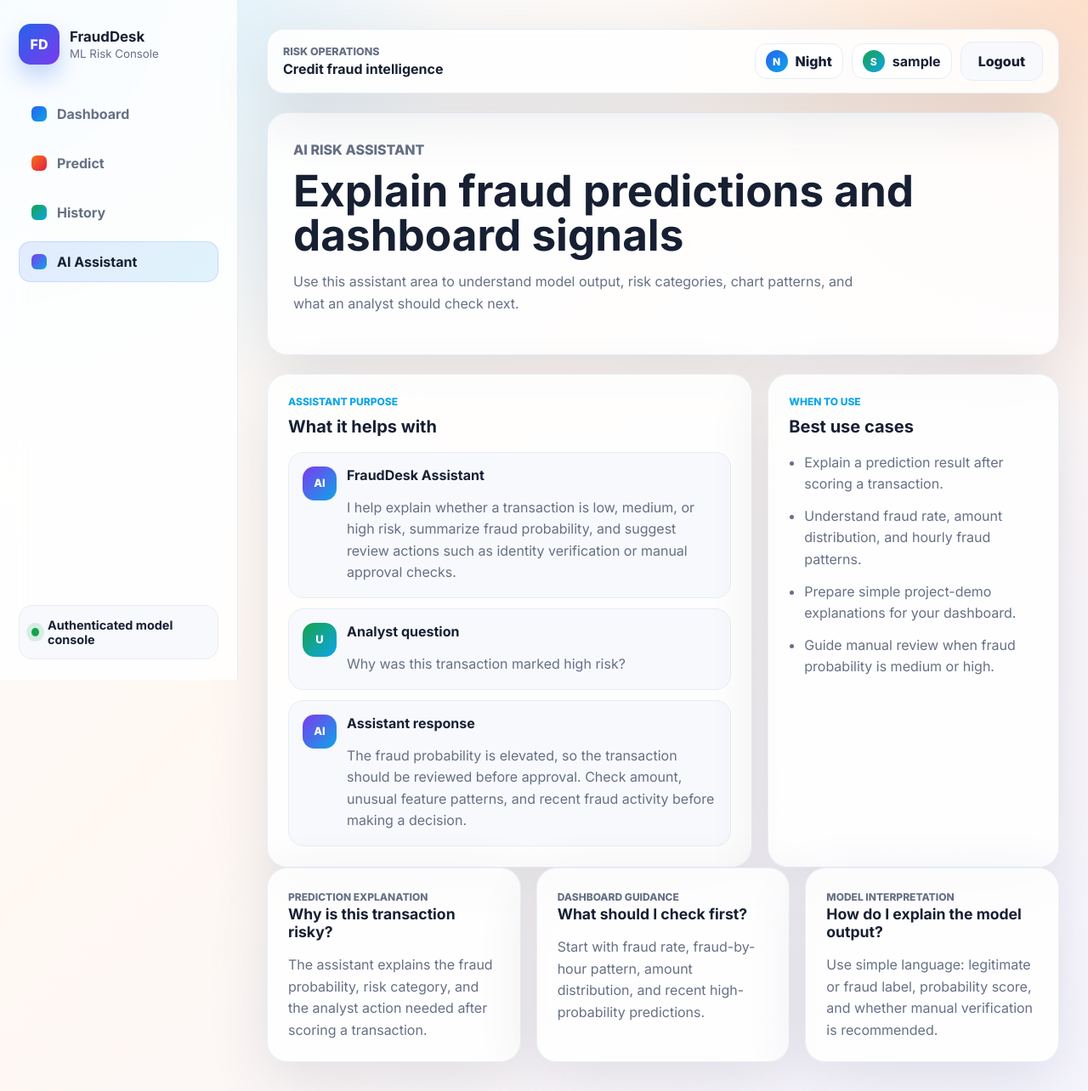
After one commit to Rajesh-1102/credit-card-fraud-detection, a Django app: page /assistant/ in a window 1280 px wide. The commit adds this page. Shown: the whole page at 85% size. Run offline with Django 4.2, Linux system fonts and the light colour scheme; the visitor is signed in with stand-in values (Sample User, id 1).

Commit message:
Add KPI icons and AI assistant page

```diff
--- a/fraud_app/urls.py
+++ b/fraud_app/urls.py
@@ -8,6 +8,7 @@ urlpatterns = [
     path("", views.dashboard, name="dashboard"),
     path("predict/", views.predict, name="predict"),
     path("history/", views.history, name="history"),
+    path("assistant/", views.assistant, name="assistant"),
     path("api/predict/", views.predict_api, name="predict_api"),
     path("plots/<str:name>/", views.plot_image, name="plot_image"),
 ]
--- a/fraud_app/views.py
+++ b/fraud_app/views.py
@@ -89,6 +89,43 @@ def history(request):
     )
 
 
+@login_required
+def assistant(request):
+    return render(
+        request,
+        "fraud_app/assistant.html",
+        {
+            "active_page": "assistant",
+            "assistant_cards": [
+                {
+                    "title": "Prediction explanation",
+                    "prompt": "Why is this transaction risky?",
+                    "response": (
+                        "The assistant explains the fraud probability, risk category, "
+                        "and the analyst action needed after scoring a transaction."
+                    ),
+                },
+                {
+                    "title": "Dashboard guidance",
+                    "prompt": "What should I check first?",
+                    "response": (
+                        "Start with fraud rate, fraud-by-hour pattern, amount distribution, "
+                        "and recent high-probability predictions."
+                    ),
+                },
+                {
+                    "title": "Model interpretation",
+                    "prompt": "How do I explain the model output?",
+                    "response": (
+                        "Use simple language: legitimate or fraud label, probability score, "
+                        "and whether manual verification is recommended."
+                    ),
+                },
+            ],
+        },
+    )
+
+
 @csrf_exempt
 @login_required
 @require_http_methods(["POST"])
--- a/static/fraud_app/styles.css
+++ b/static/fraud_app/styles.css
@@ -141,6 +141,10 @@ a {
 
 .history-icon {
     background: linear-gradient(135deg, var(--green), var(--cyan));
+}
+
+.assistant-icon {
+    background: linear-gradient(135deg, var(--purple), var(--cyan));
 }
 
 .sidebar-note {
@@ -912,6 +999,84 @@ summary {
     line-height: 1.5;
 }
 
+.assistant-preview a {
+    display: inline-flex;
+    margin-top: 12px;
+    color: var(--cyan);
+    font-weight: 800;
+}
+
+.assistant-grid,
+.assistant-card-grid {
+    display: grid;
+    gap: 18px;
+}
+
+.assistant-grid {
+    grid-template-columns: 1.25fr 0.75fr;
+}
+
+.assistant-card-grid {
+    grid-template-columns: repeat(3, minmax(0, 1fr));
+}
+
+.assistant-main,
+.assistant-side,
+.assistant-card {
+    margin-bottom: 0;
+}
+
+.assistant-message {
+    display: grid;
+    grid-template-columns: auto 1fr;
+    gap: 12px;
+    padding: 16px;
+    margin-top: 12px;
+    background: var(--surface-soft);
+    border: 1px solid var(--line);
+    border-radius: 18px;
+}
+
+.assistant-message p,
+.assistant-card p,
+.assistant-list {
+    color: var(--muted);
+    line-height: 1.6;
+}
+
+.assistant-message p,
+.assistant-card p {
+    margin-bottom: 0;
+}
+
+.assistant-avatar {
+    display: grid;
+    place-items: center;
+    width: 40px;
+    height: 40px;
+    color: white;
+    font-size: 0.8rem;
+    font-weight: 900;
+    border-radius: 14px;
+    background: linear-gradient(135deg, var(--purple), var(--cyan));
+}
+
+.analyst-avatar {
+    background: linear-gradient(135deg, var(--green), var(--cyan));
+}
+
+.assistant-list {
+    display: grid;
+    gap: 12px;
+    margin: 0;
+    padding-left: 18px;
+}
+
+.assistant-card h2 {
+    margin-top: 0;
+    font-size: 1.1rem;
+}
+
 .history-filter-form {
     display: grid;
     grid-template-columns: minmax(220px, 1fr) auto auto;
--- /dev/null
+++ b/templates/fraud_app/assistant.html
@@ -0,0 +1,76 @@
+{% extends "fraud_app/base.html" %}
+
+{% block title %}AI Assistant | FraudDesk{% endblock %}
+
+{% block content %}
+<section class="page-heading assistant-heading">
+    <p class="eyebrow">AI risk assistant</p>
+    <h1>Explain fraud predictions and dashboard signals</h1>
+    <p>
+        Use this assistant area to understand model output, risk categories, chart patterns, and what an analyst should check next.
+    </p>
+</section>
+
+<section class="assistant-grid">
+    <article class="panel assistant-main">
+        <div class="panel-heading">
+            <div>
+                <p class="eyebrow">Assistant purpose</p>
+                <h2>What it helps with</h2>
+            </div>
+        </div>
+        <div class="assistant-message">
+            <span class="assistant-avatar">AI</span>
+            <div>
+                <strong>FraudDesk Assistant</strong>
+                <p>
+                    I help explain whether a transaction is low, medium, or high risk, summarize fraud probability,
+                    and suggest review actions such as identity verification or manual approval checks.
+                </p>
+            </div>
+        </div>
+        <div class="assistant-message analyst">
+            <span class="assistant-avatar analyst-avatar">U</span>
+            <div>
+                <strong>Analyst question</strong>
+                <p>Why was this transaction marked high risk?</p>
+            </div>
+        </div>
+        <div class="assistant-message">
+            <span class="assistant-avatar">AI</span>
+            <div>
+                <strong>Assistant response</strong>
+                <p>
+                    The fraud probability is elevated, so the transaction should be reviewed before approval.
+                    Check amount, unusual feature patterns, and recent fraud activity before making a decision.
+                </p>
+            </div>
+        </div>
+    </article>
+
+    <article class="panel assistant-side">
+        <div class="panel-heading">
+            <div>
+                <p class="eyebrow">When to use</p>
+                <h2>Best use cases</h2>
+            </div>
+        </div>
+        <ul class="assistant-list">
+            <li>Explain a prediction result after scoring a transaction.</li>
+            <li>Understand fraud rate, amount distribution, and hourly fraud patterns.</li>
+            <li>Prepare simple project-demo explanations for your dashboard.</li>
+            <li>Guide manual review when fraud probability is medium or high.</li>
+        </ul>
+    </article>
+</section>
+
+<section class="assistant-card-grid">
+    {% for card in assistant_cards %}
+    <article class="panel assistant-card">
+        <p class="eyebrow">{{ card.title }}</p>
+        <h2>{{ card.prompt }}</h2>
+        <p>{{ card.response }}</p>
+    </article>
+    {% endfor %}
+</section>
+{% endblock %}
--- a/templates/fraud_app/base.html
+++ b/templates/fraud_app/base.html
@@ -32,6 +32,10 @@
                 <a class="{% if active_page == 'history' %}active{% endif %}" href="{% url 'fraud_app:history' %}">
                     <span class="nav-icon history-icon"></span>
                     History
+                </a>
+                <a class="{% if active_page == 'assistant' %}active{% endif %}" href="{% url 'fraud_app:assistant' %}">
+                    <span class="nav-icon assistant-icon"></span>
+                    AI Assistant
                 </a>
             </nav>
             <div class="sidebar-note">
```
Also changed, not shown: other parts of static/fraud_app/styles.css (+87 -0 lines), templates/fraud_app/dashboard.html (+23 -7 lines), README.md.
